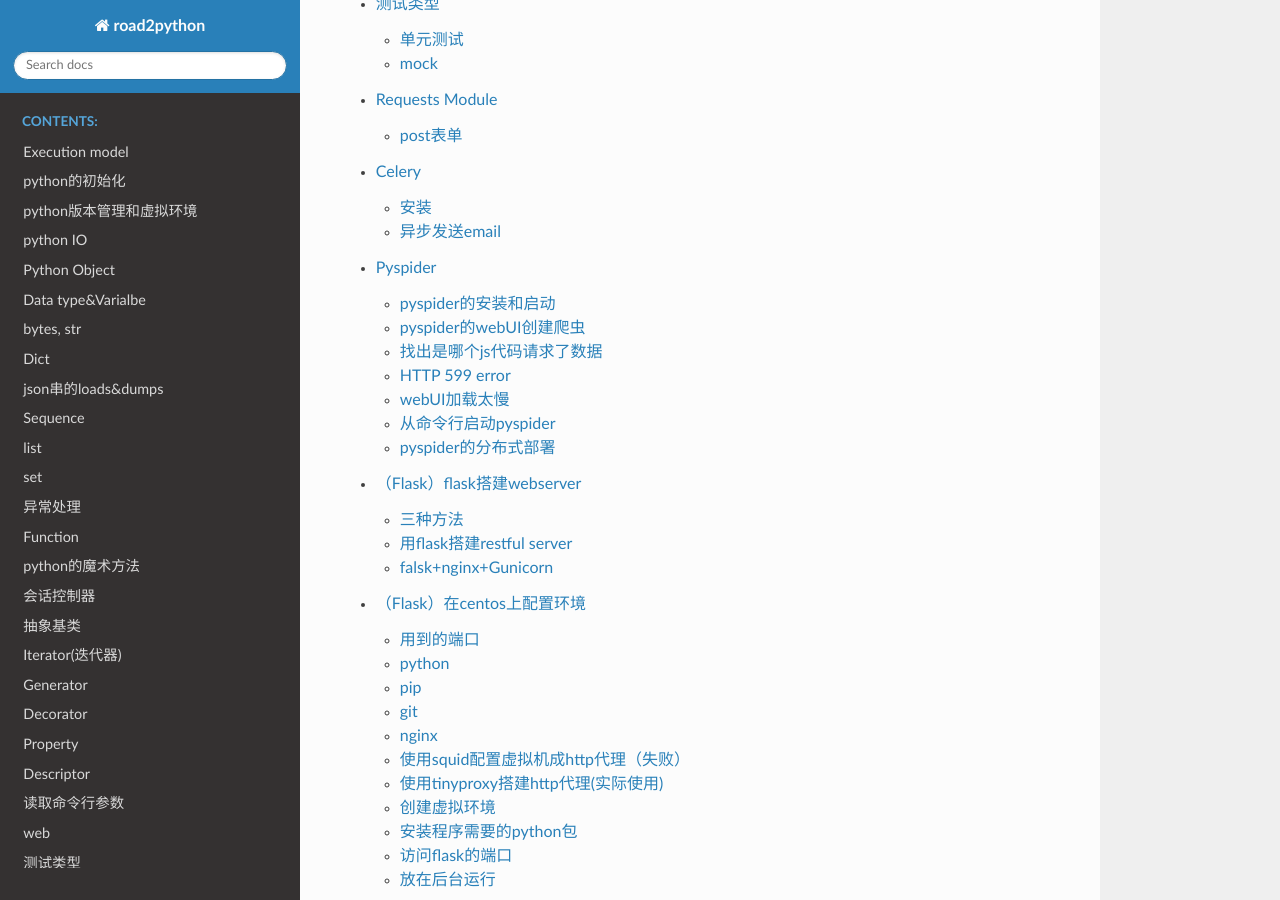
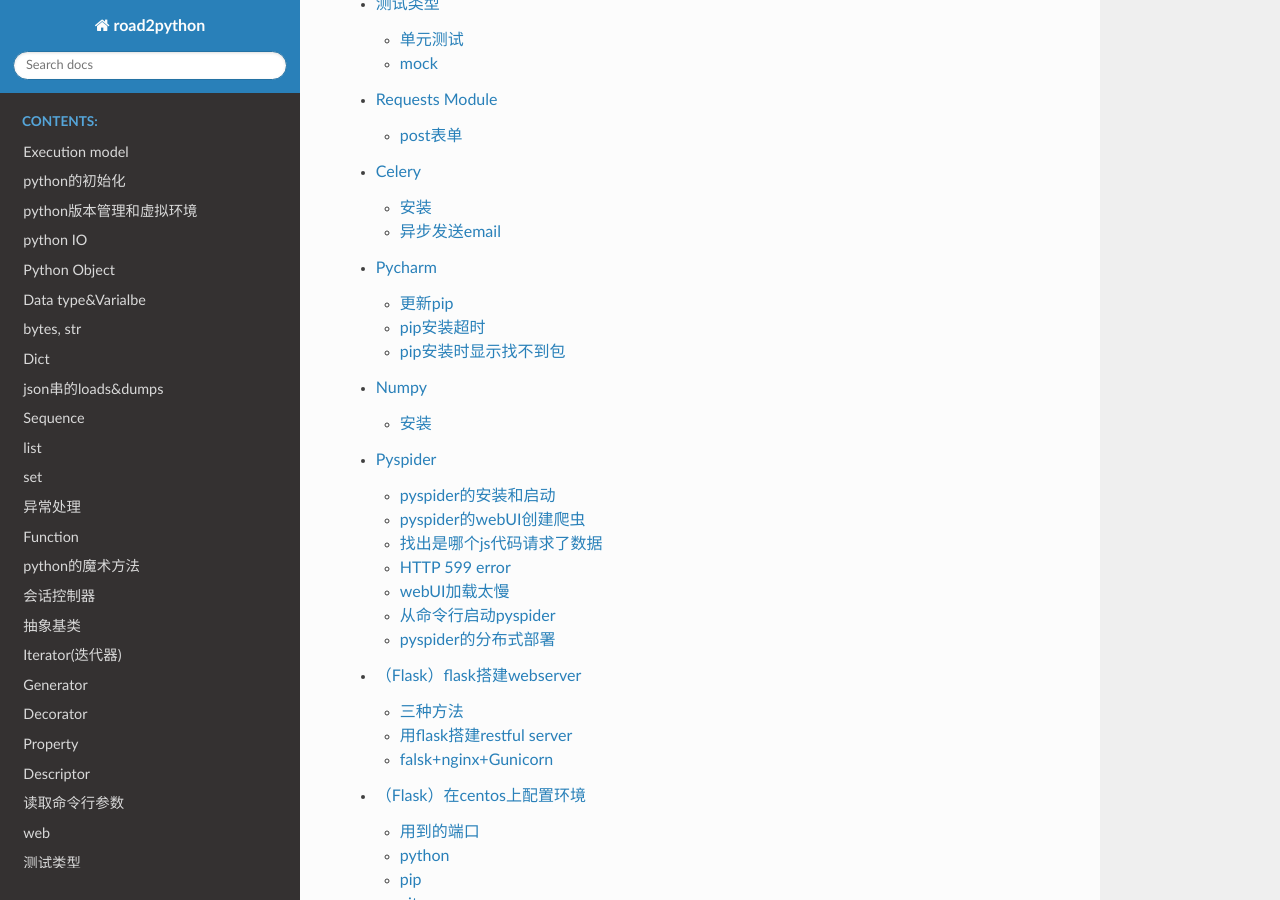
Before and after one commit to yiwenliu/rd2python, a Sphinx documentation site: the page built from source/index.rst, in a window 1280 px wide and 900 px high, scrolled down 3744 px. Built offline with Sphinx 7.4.7 and the Read the Docs theme 2.0.0, drawn with Linux system fonts in a browser that asks for light colours; formulas are drawn with MathJax 3.

Commit message:
20191216

```diff
--- a/source/index.rst
+++ b/source/index.rst
@@ -37,6 +37,8 @@ Welcome to road2python's documentation!
    test
    requests
    celery
+   pycharm
+   numpy
    crawler/pyspider
    flask/web-server
    flask/centos-python
--- /dev/null
+++ b/source/numpy.rst
@@ -0,0 +1,28 @@
+Numpy
+========
+安装
+-------
+失败的方法
+^^^^^^^^^^^^^
+.. note::
+    这种安装方法的问题是，pycharm无法import；并且也无法安装依赖包。
+
+在pycharm中，用pip安装时，显示找不到包。
+
+在https://www.lfd.uci.edu/~gohlke/pythonlibs/#numpy中，选择合适的版本下载，
+
+- cp37 - CPython version 3.7
+- win_amd64 - this has been compiled for 64-bit Windows.
+- .whl - whl格式本质上是一个压缩包，
+
+安装命令：
+
+.. code-block:: none
+
+    >pip install "C:\Users\xinhua\Downloads\numpy-1.17.4+mkl-cp37-cp37m-win_amd64.whl"
+
+How to
+^^^^^^^^^
+在pycharm中升级了pip后，pip install pandas时，顺便以依赖包的形式安装了。
+
+用pip安装的好处是可以安装依赖包，而采用whl的话，就不行。
--- /dev/null
+++ b/source/pycharm.rst
@@ -0,0 +1,17 @@
+Pycharm
+============
+更新pip
+----------
+.. code-block:: none
+
+	python -m pip install --upgrade pip
+
+如果这条命令执行后，依然提示要更新pip，就参考https://www.jianshu.com/p/6453e3353694即可。
+
+pip安装超时
+--------------
+参考https://blog.csdn.net/qq_39161804/article/details/81191977
+
+pip安装时显示找不到包
+-----------------------
+升级pip再安装
```
